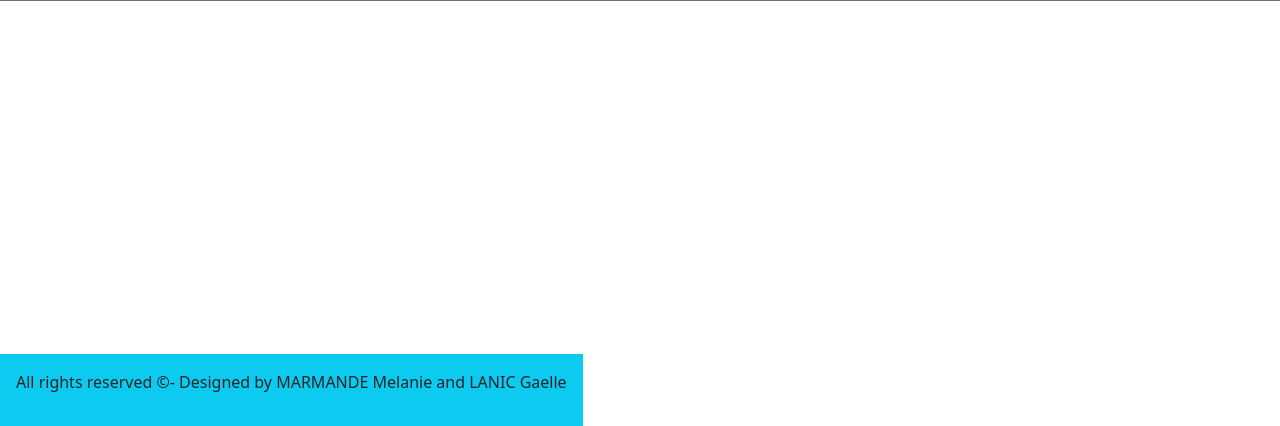
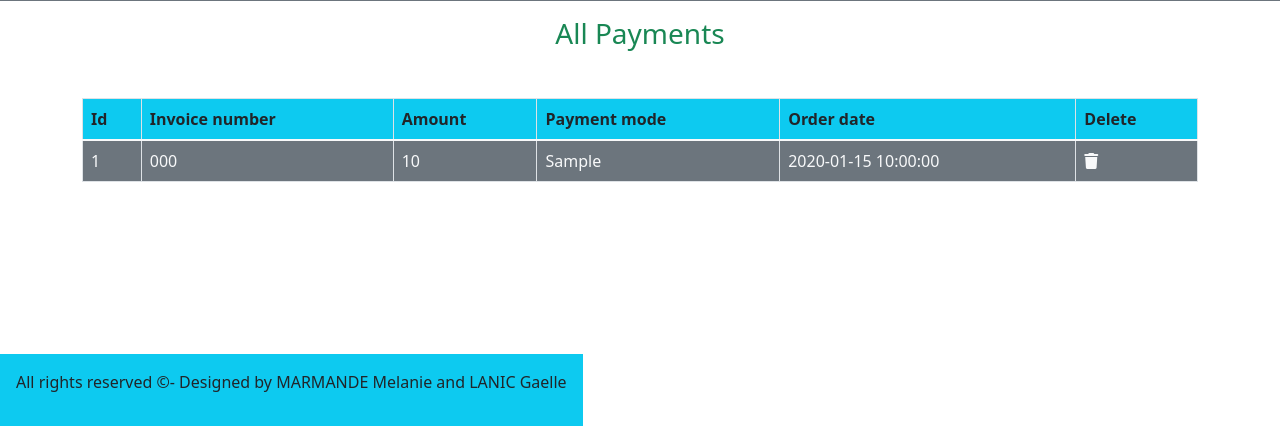
Before and after one commit to Roockbye/E-Commerce, a PHP site: page /admin_area/index.php?list_payments in a window 1280 px wide. Shown: the part 374-800 px from the top of the page. Run offline with PHP 8.4, Linux system fonts and the light colour scheme; tables that the repository leaves empty or names only in its code hold one stand-in row (values such as "Sample post"); some libraries are stand-ins or nearby versions.

Commit message:
view payments

```diff
--- a/admin_area/index.php
+++ b/admin_area/index.php
@@ -48,7 +48,7 @@ include('../functions/common_function.php');
                     <button><a href="index.php?insert_brand" class="nav-link text-light bg-info my-1">Insert Brands</a></button>
                     <button><a href="index.php?view_brands" class="nav-link text-light bg-info my-1">View Brands</a></button>
                     <button><a href="index.php?list_orders" class="nav-link text-light bg-info my-1">All Orders</a></button>
-                    <button><a href="" class="nav-link text-light bg-info my-1">All Payment</a></button>
+                    <button><a href="index.php?list_payments" class="nav-link text-light bg-info my-1">All Payment</a></button>
                     <button><a href="" class="nav-link text-light bg-info my-1">List users</a></button>
                     <button><a href="" class="nav-link text-light bg-info my-1">Logout</a></button>
                 </div>
@@ -104,6 +104,9 @@ include('../functions/common_function.php');
             if(isset($_GET['list_orders'])){
                 include('list_orders.php');
             }
+            if(isset($_GET['list_payments'])){
+                include('list_payments.php');
+            }
             ?>
         </div>
 
--- a/admin_area/list_orders.php
+++ b/admin_area/list_orders.php
@@ -20,7 +20,7 @@ echo "<tr>
 <tbody class='bg-secondary text-light'>";
 
 if($row_count==0){
-    echo "<h2 class='bg-danger text-center mt-5'>No orders yet</h2>";
+    echo "<h2 class='text-danger text-center mt-5'>No orders yet</h2>";
 }else{
     $number=0;
     while($row_data=mysqli_fetch_assoc($result)){
@@ -39,7 +39,7 @@ if($row_count==0){
        <td>$total_products</td>
        <td>$order_date</td>
        <td>$order_status</td>
-       <td><a href='' class='text-light'></td>
+       <td><a href='' class='text-light'><i class='fa-solid fa-trash'></i></a></td>
    </tr>";
     }
 }
--- /dev/null
+++ b/admin_area/list_payments.php
@@ -0,0 +1,49 @@
+<h3 class="text-center text-success">All Payments</h3>
+<table class="table table-bordered mt-5">
+    <thead class="bg-info">
+
+
+<?php
+$get_payments="Select * from `user_payments`";
+$result=mysqli_query($con,$get_payments);
+$row_count=mysqli_num_rows($result);
+
+
+if($row_count==0){
+    echo "<h2 class='text-danger text-center mt-5'>No payments received yet</h2>";
+}else{
+    echo "<tr>
+<th>Id</th>
+<th>Invoice number</th>
+<th>Amount</th>
+<th>Payment mode</th>
+<th>Order date</th>
+<th>Delete</th>
+</tr>
+</thead>
+<tbody class='bg-secondary text-light'>";
+    $number=0;
+    while($row_data=mysqli_fetch_assoc($result)){
+       $order_id=$row_data['order_id'];
+       $payment_id=$row_data['payment_id'];
+       $amount=$row_data['amount'];
+       $invoice_number=$row_data['invoice_number'];
+       $payment_mode=$row_data['payment_mode'];
+       $date=$row_data['date'];
+       $number++;
+       echo "<tr>
+       <td>$number</td>
+       <td>$invoice_number</td>
+       <td>$amount</td>
+       <td>$payment_mode</td>
+       <td>$date</td>
+       <td><a href='' class='text-light'><i class='fa-solid fa-trash'></i></a></td>
+   </tr>";
+    }
+}
+
+?>
+
+
+    </tbody>
+</table>
```
